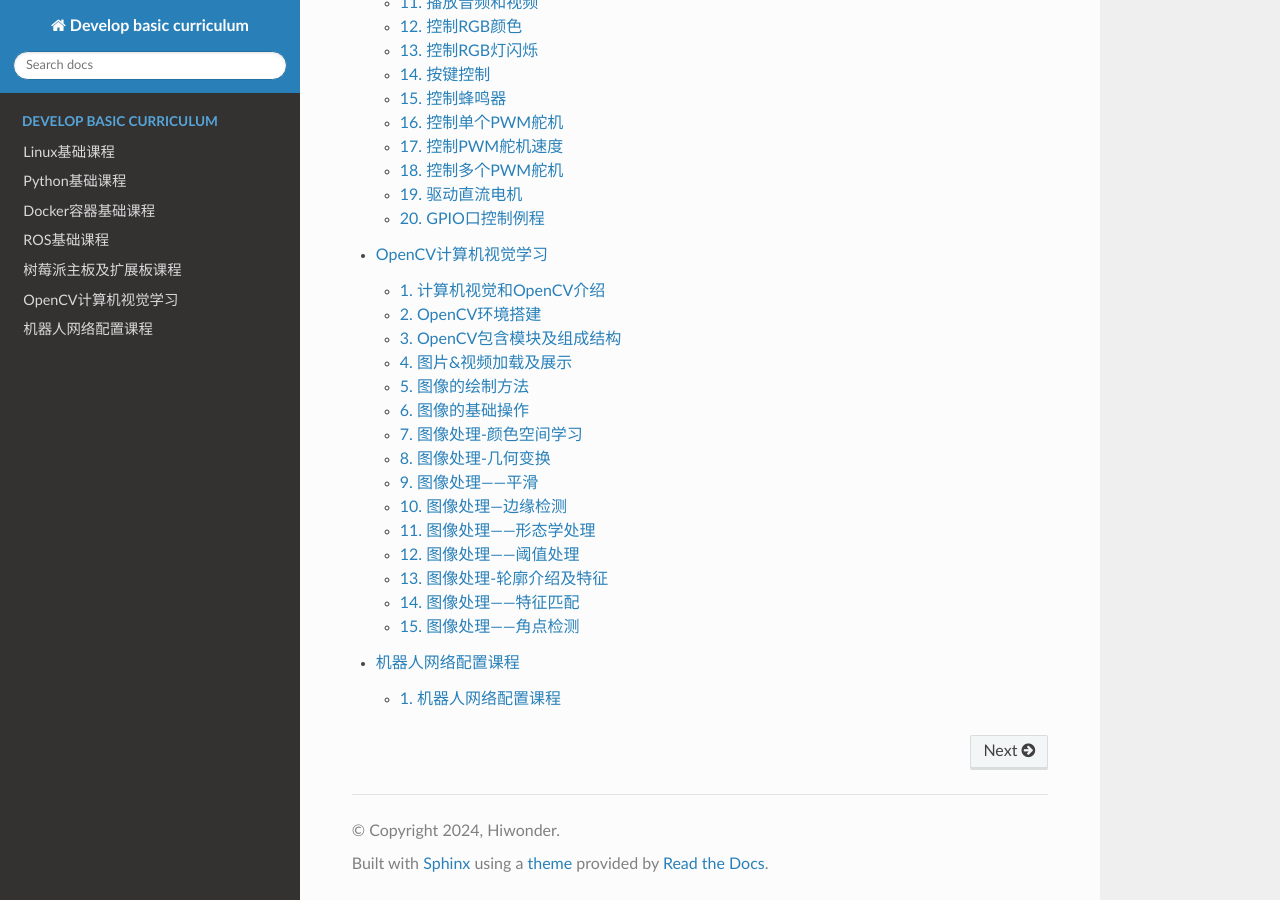
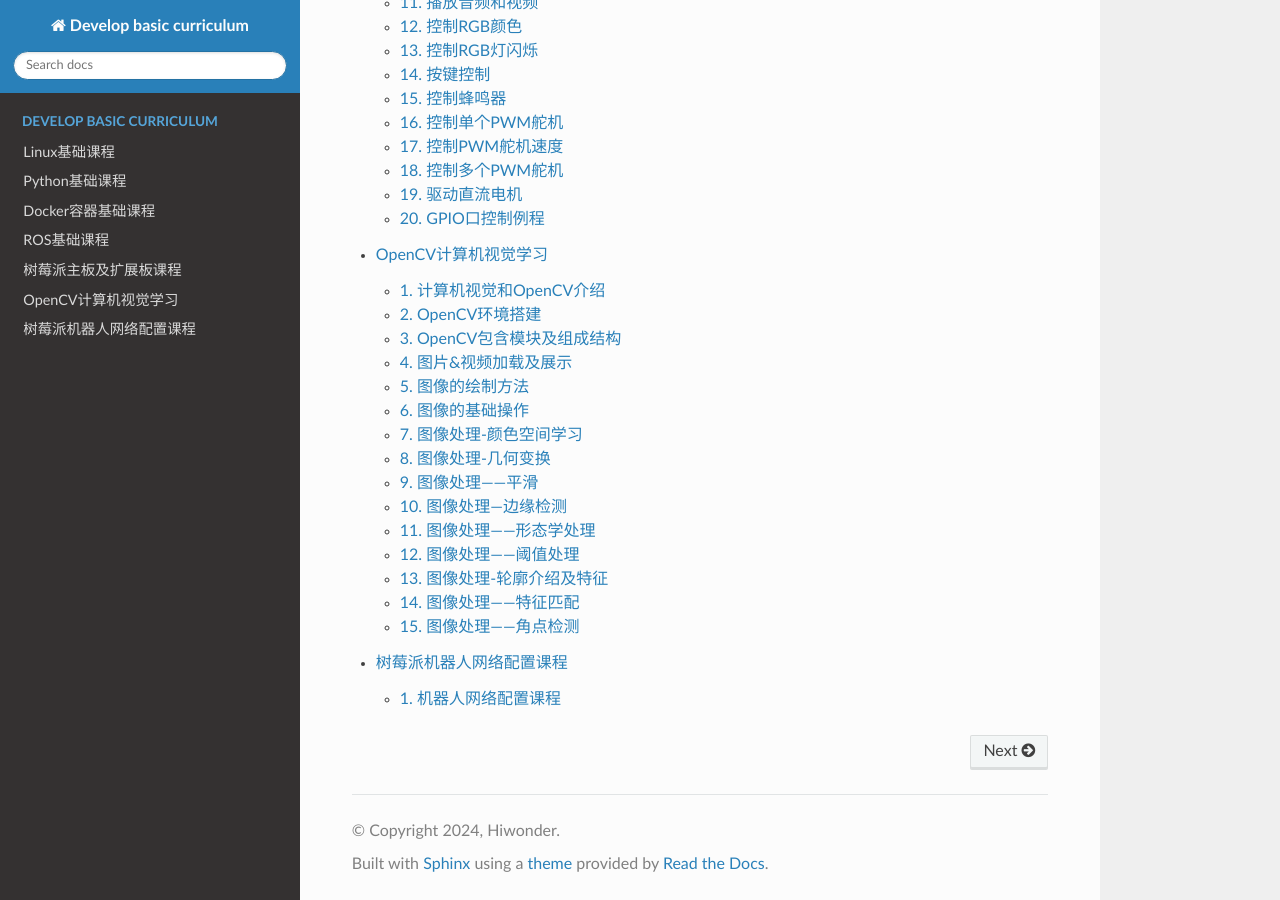
Before and after one commit to Hiwonder-docs/General-basic-courses, a Sphinx documentation site: the page built from source/index.rst, in a window 1280 px wide and 900 px high, scrolled down 1632 px. Built offline with Sphinx 7.4.7 and the Read the Docs theme 3.1.0, drawn with Linux system fonts in a browser that asks for light colours.

Commit message:
7.chapter commit

```diff
--- a/source/docs/7_network_configuration.md
+++ b/source/docs/7_network_configuration.md
@@ -1,4 +1,4 @@
-# 机器人网络配置课程
+# 树莓派机器人网络配置课程
 
 ## 1. 机器人网络配置课程
 
```
